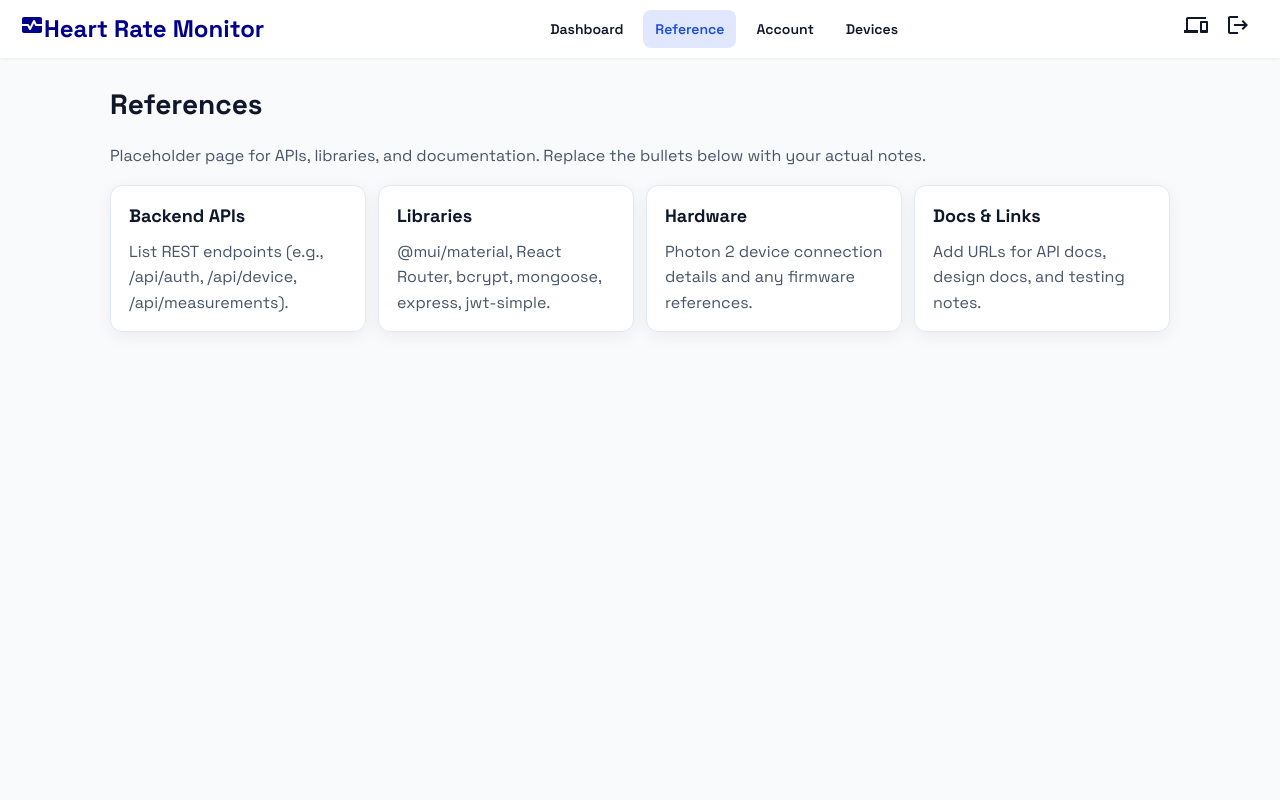
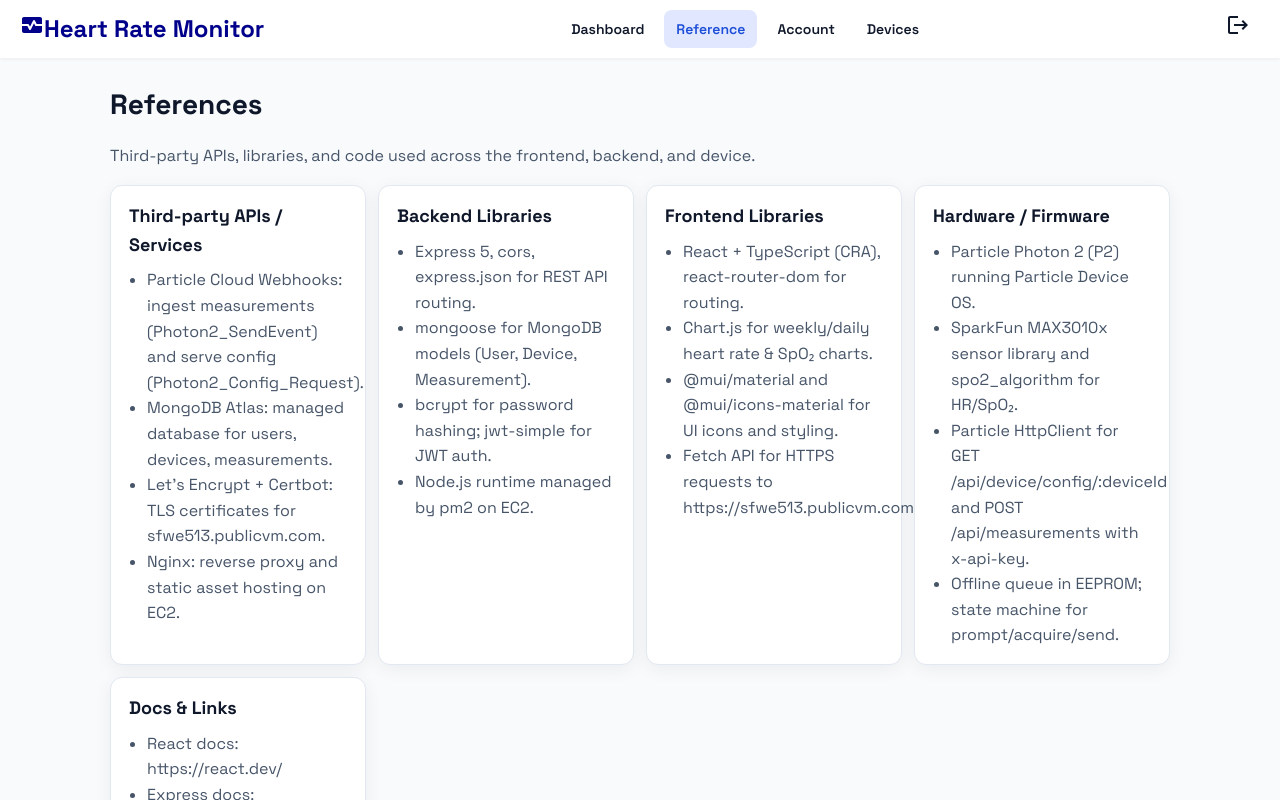
Before and after one commit to samnperry/ECE513FinalProject, a React (Create React App) app in the folder heart-rate-monitor/: page /reference in a window 1280 px wide. Shown: the top 800 px of the page. Built offline with nearby package versions, Linux system fonts and the light colour scheme; sample sign-in values are in the browser's storage.

Commit message:
update readme, format and remove icon

```diff
--- a/heart-rate-monitor/src/components/headerbar/HeaderBar.tsx
+++ b/heart-rate-monitor/src/components/headerbar/HeaderBar.tsx
@@ -60,10 +60,6 @@
         </nav>
 
         <div className='topright'>
-          <div className='headerIconsContainer'>
-            {/* placeholder for now */}
-            <Phonelink />
-          </div>
 
           {isAuthenticated && (
             <div className='headerIconsContainer' onClick={handleLogout}>
--- a/heart-rate-monitor/src/components/pages/ReferencePage.tsx
+++ b/heart-rate-monitor/src/components/pages/ReferencePage.tsx
@@ -1,11 +1,52 @@
 import React from "react";
 import "./Pages.css";
 
-const REFERENCE_ITEMS = [
-  { title: "Backend APIs", detail: "List REST endpoints (e.g., /api/auth, /api/device, /api/measurements)." },
-  { title: "Libraries", detail: "@mui/material, React Router, bcrypt, mongoose, express, jwt-simple." },
-  { title: "Hardware", detail: "Photon 2 device connection details and any firmware references." },
-  { title: "Docs & Links", detail: "Add URLs for API docs, design docs, and testing notes." },
+const REFERENCE_SECTIONS = [
+  {
+    title: "Third-party APIs / Services",
+    items: [
+      "Particle Cloud Webhooks: ingest measurements (Photon2_SendEvent) and serve config (Photon2_Config_Request).",
+      "MongoDB Atlas: managed database for users, devices, measurements.",
+      "Let’s Encrypt + Certbot: TLS certificates for sfwe513.publicvm.com.",
+      "Nginx: reverse proxy and static asset hosting on EC2."
+    ]
+  },
+  {
+    title: "Backend Libraries",
+    items: [
+      "Express 5, cors, express.json for REST API routing.",
+      "mongoose for MongoDB models (User, Device, Measurement).",
+      "bcrypt for password hashing; jwt-simple for JWT auth.",
+      "Node.js runtime managed by pm2 on EC2."
+    ]
+  },
+  {
+    title: "Frontend Libraries",
+    items: [
+      "React + TypeScript (CRA), react-router-dom for routing.",
+      "Chart.js for weekly/daily heart rate & SpO₂ charts.",
+      "@mui/material and @mui/icons-material for UI icons and styling.",
+      "Fetch API for HTTPS requests to https://sfwe513.publicvm.com/api."
+    ]
+  },
+  {
+    title: "Hardware / Firmware",
+    items: [
+      "Particle Photon 2 (P2) running Particle Device OS.",
+      "SparkFun MAX3010x sensor library and spo2_algorithm for HR/SpO₂.",
+      "Particle HttpClient for GET /api/device/config/:deviceId and POST /api/measurements with x-api-key.",
+      "Offline queue in EEPROM; state machine for prompt/acquire/send."
+    ]
+  },
+  {
+    title: "Docs & Links",
+    items: [
+      "React docs: https://react.dev/",
+      "Express docs: https://expressjs.com/",
+      "Chart.js docs: https://www.chartjs.org/docs/latest/",
+      "Particle webhooks: https://docs.particle.io/"
+    ]
+  }
 ];
 
 export function ReferencePage() {
@@ -13,14 +54,18 @@
     <main className="page-container">
       <h1 className="page-title">References</h1>
       <p className="muted">
-        Placeholder page for APIs, libraries, and documentation. Replace the bullets below with your actual notes.
+        Third-party APIs, libraries, and code used across the frontend, backend, and device.
       </p>
 
       <div className="simple-grid">
-        {REFERENCE_ITEMS.map((item) => (
-          <div className="card" key={item.title}>
-            <h2>{item.title}</h2>
-            <p className="muted">{item.detail}</p>
+        {REFERENCE_SECTIONS.map((section) => (
+          <div className="card" key={section.title}>
+            <h2>{section.title}</h2>
+            <ul className="feature-list">
+              {section.items.map((item) => (
+                <li key={item}>{item}</li>
+              ))}
+            </ul>
           </div>
         ))}
       </div>
--- a/heart-rate-monitor/src/components/signup/Signup.tsx
+++ b/heart-rate-monitor/src/components/signup/Signup.tsx
@@ -1,5 +1,6 @@
 import React, { useState } from "react";
 import { useNavigate, Link } from "react-router-dom";
+import "../pages/Pages.css";
 
 const API_BASE = "https://sfwe513.publicvm.com";
 
@@ -7,14 +8,14 @@
   return /^(?=.*[a-z])(?=.*[A-Z])(?=.*\d)(?=.*[^\da-zA-Z]).{8,}$/.test(pw);
 }
 
-const Signup: React.FC = function() {
+const Signup: React.FC = function () {
   const [email, setEmail] = useState("");
   const [password, setPassword] = useState("");
-  const [role, setRole] = useState<"user" | "physician">("user"); // user or physician
+  const [role, setRole] = useState<"user" | "physician">("user");
   const [message, setMessage] = useState("");
   const navigate = useNavigate();
 
-  const handleSubmit = async function(e: React.FormEvent) {
+  const handleSubmit = async function (e: React.FormEvent) {
     e.preventDefault();
     setMessage("");
 
@@ -23,7 +24,6 @@
       return;
     }
 
-    // Determine endpoint based on role
     const endpoint =
       role === "physician"
         ? `${API_BASE}/api/auth/physician/signup`
@@ -49,30 +49,28 @@
         localStorage.setItem("role", data.user.role || "user");
       }
 
-      setMessage(data.message);
-
       if (data.user.role === "physician") {
         navigate("/physician-dashboard");
       } else {
         navigate("/dashboard");
       }
-
     } catch (err: any) {
       setMessage("Network error: " + err.message);
     }
   };
 
   return (
-    <div>
-      <form onSubmit={handleSubmit}>
-        <h2>Sign Up</h2>
-
+    <main className="page-container auth-page">
+      <div className="card form-card">
+        <h2>Sign up</h2>
+        <form className="form-actions" onSubmit={handleSubmit}>
           <input
             type="email"
             placeholder="Email"
             value={email}
             onChange={(e) => setEmail(e.target.value)}
             required
+            className="full-width"
           />
 
           <input
@@ -81,9 +79,10 @@
             value={password}
             onChange={(e) => setPassword(e.target.value)}
             required
+            className="full-width"
           />
 
-        <div>
+          <div className="radio-row">
             <label>
               <input
                 type="radio"
@@ -91,9 +90,9 @@
                 checked={role === "user"}
                 onChange={() => setRole("user")}
               />
-            Regular User
+              Regular user
             </label>
-          <label style={{ marginLeft: "1rem" }}>
+            <label>
               <input
                 type="radio"
                 value="physician"
@@ -104,14 +103,16 @@
             </label>
           </div>
 
-        <button type="submit">Sign Up</button>
-        {message && <p style={{ color: message.includes("created") ? "green" : "red" }}>{message}</p>}
+          <button className="primary-btn" type="submit">
+            Sign up
+          </button>
+          {message && <p className="error-text">{message}</p>}
         </form>
-
-      <p>
+        <p className="auth-footer">
           Already have an account? <Link to="/login">Log in here</Link>
         </p>
       </div>
+    </main>
   );
 };
 
```
Also changed, not shown: 1 other file (tests, documents, lock files or other folders). Lines whose indentation alone changed are shown as unchanged.
